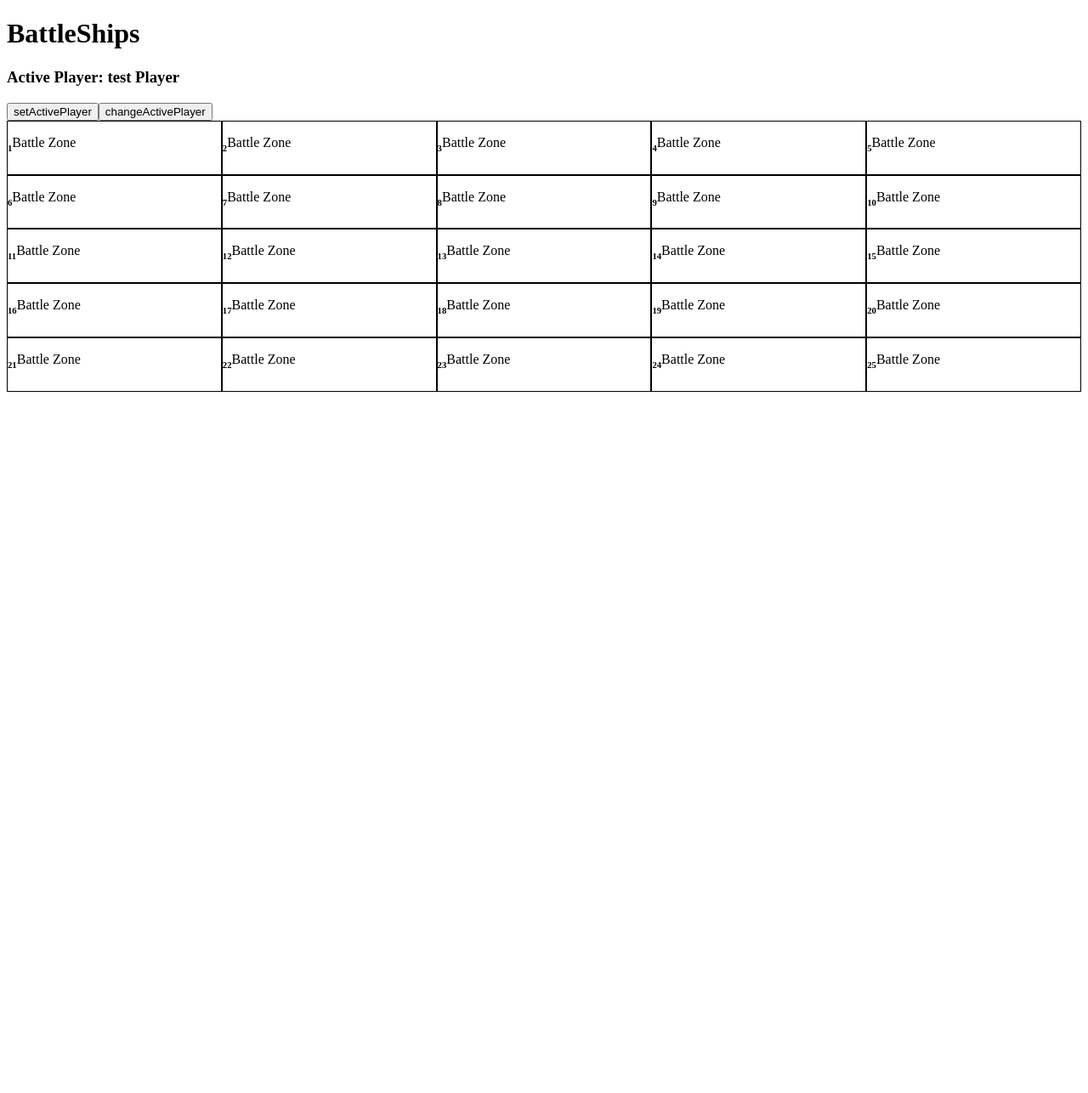
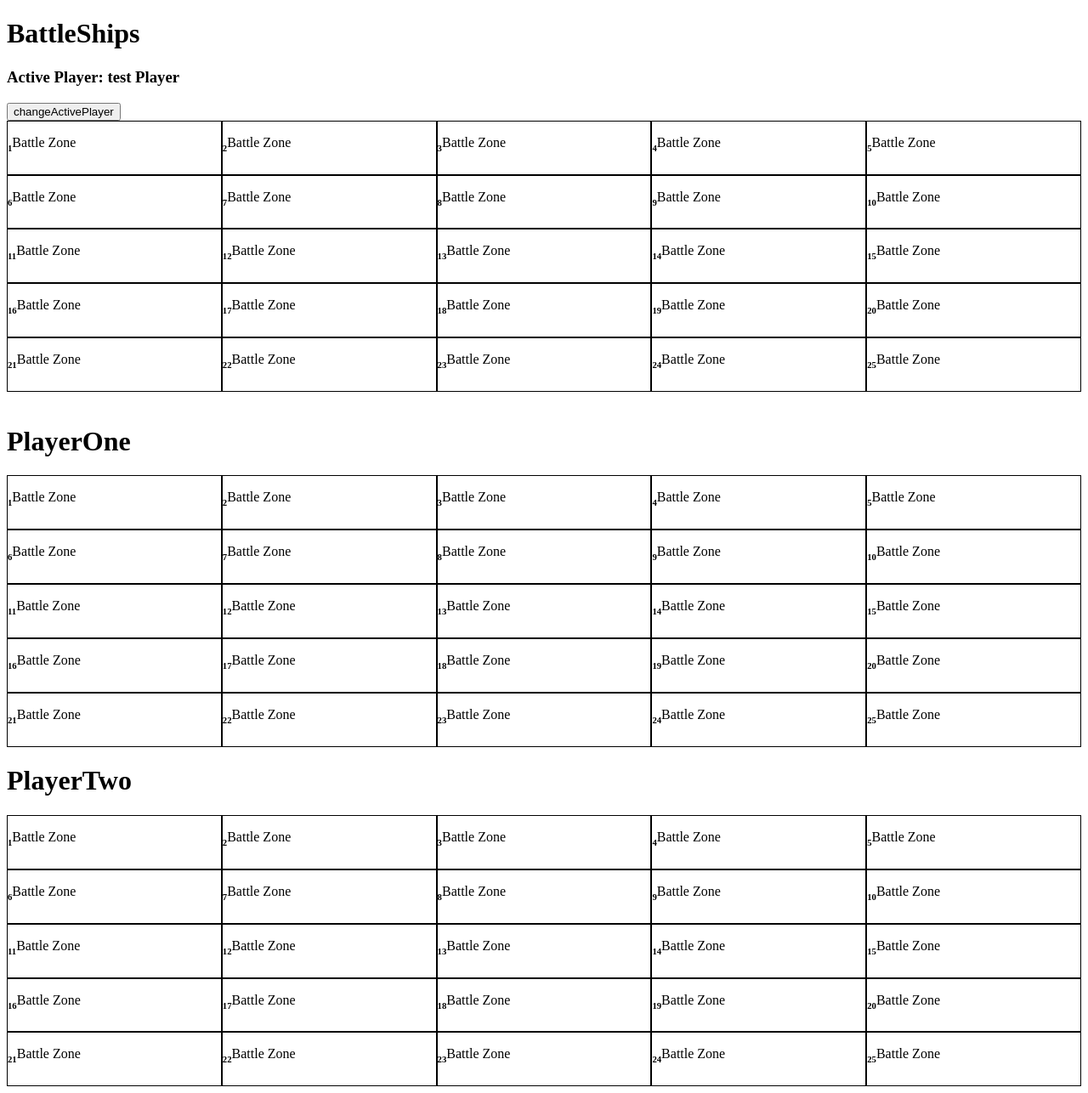
Before and after one commit to eriknyberg91/React-Typescript-Battleships, a React (Create React App) app: page / in a window 1280 px wide. Shown: the whole page at 85% size. Before the commit the page ends 800 px from the top, so only its background shows below. Built offline with nearby package versions, Linux system fonts and the light colour scheme.

Commit message:
Ship placements and rendering for each player

```diff
--- a/src/App.tsx
+++ b/src/App.tsx
@@ -5,7 +5,7 @@ import IBattleZone from './Classes/IBattleZone';
 import IPlayer from './Classes/IPlayer';
 
 function App() {
-
+  //TODO : Bort med testplayer (används för currentPlayer state)
   const testPlayer : IPlayer =
   {id: 3,
     playerName: "test Player",
@@ -19,40 +19,46 @@ function App() {
   const [currentPlayer, setCurrentPlayer] = useState<IPlayer>(testPlayer);
 
 
-  const setActivePlayer = () =>{
+
+//Maps over array of players to swap player turn and set current player.
+  const changeActivePlayer = () => {
     players.map((player) => {
+      if (player.isPlaying == false || player.isPlaying == true) {
+            player.isPlaying= !player.isPlaying;
+      }
       if (player.isPlaying == true) {
-        setCurrentPlayer(player)
-      }
-
-    })
-      console.log(currentPlayer);
-
-
+            setCurrentPlayer(player)
+      }})
   }
 
-  const changeActivePlayer = (id: number) => {
-    setActivePlayer();
-    players.map((player) => {
-      if (player.isPlaying == false || player.isPlaying == true) {
-        player.isPlaying= !player.isPlaying;
-      }
-    })
-    }
-
-
-
-
+//TODO: Is this function needed?
   const handleClick = (id: number) => {
     console.log(id);
     setZoneList(
       zoneList.map((zone) => {
         if (zone.id == id) {
-          return {...zone, isClicked: !zone.isClicked}
+          return zone;
         }
         return zone;
 
-      }))}
+      }))
+  }
+//TODO: Testing if it works as planned, implement style for each scenario
+  const handleShipPlacement = (id: number) => {
+    console.log("zone.id:", id);
+    console.log("currentPlayer.id:", currentPlayer.id);
+    setZoneList(
+      zoneList.map((zone) => {
+        if (zone.id == id && currentPlayer.id == 1) {
+          return {...zone, shipPlacedByPlayerOne: true}
+        }
+        else if (zone.id == id && currentPlayer.id == 2){
+          return {...zone, shipPlacedByPlayerTwo: true}
+        }
+        return zone;
+
+      }))
+  }
 
 
 
@@ -81,9 +87,8 @@ function App() {
 
   const generateZoneList = Array.from({length: numberOfZones}, (_, index) => ({
     id: index + 1,
-    isClicked: false,
-    clickedByPlayerOne: false,
-    clickedByPlayerTwo: false
+    shipPlacedByPlayerOne: false,
+    shipPlacedByPlayerTwo: false
     })
   )
 
@@ -96,10 +101,10 @@ function App() {
     <div className="App">
       <h1>BattleShips</h1>
       <BattleMap
+      handleFire={handleShipPlacement}
       list={zoneList}
       currentPlayer={currentPlayer}
       handleClick={handleClick}
-      setActivePlayer={setActivePlayer}
       changeActivePlayer={changeActivePlayer} />
     </div>
   );
--- a/src/Components/BattleMap/BattleMap.tsx
+++ b/src/Components/BattleMap/BattleMap.tsx
@@ -1,5 +1,3 @@
-import React from 'react'
-import BattleZone from '../BattleZone/BattleZone'
 import IBattleZone from '../../Classes/IBattleZone';
 import './BattleMap.css'
 import IPlayer from '../../Classes/IPlayer';
@@ -7,35 +5,54 @@ import IPlayer from '../../Classes/IPlayer';
 interface Props {
     list: IBattleZone[];
     currentPlayer: IPlayer;
-    handleClick(x: number): void;
-    setActivePlayer(): void;
-    changeActivePlayer(id: number): void;
+    handleClick(id: number): void;
+    handleFire(id: number): void
+    changeActivePlayer(): void;
 }
 
 
-const BattleMap = ({list, currentPlayer, handleClick, setActivePlayer, changeActivePlayer} : Props) => {
+const BattleMap = ({list, currentPlayer, handleClick, handleFire: handleShipPlacement, changeActivePlayer} : Props) => {
   return (
 
 
     <div className="battle-map-container">
      <div className="intro-container">
       <h3>Active Player: {currentPlayer?.playerName} </h3>
-      <button onClick={setActivePlayer}>setActivePlayer</button>
-      <button onClick={() => changeActivePlayer(currentPlayer.id)}>changeActivePlayer</button>
+      <button onClick={() => changeActivePlayer()}>changeActivePlayer</button>
       </div>
+
       <div className="battlemap">
-
       {list.map((zone) => (
             <div className="battle-zone"
-              onClick={() => handleClick(zone.id)}
-              style={{backgroundColor: zone.isClicked ? "red" : "white"}}>
+              onClick={() => handleShipPlacement(zone.id)}>
                 <h6>{zone.id}</h6>
-                <p>{zone.isClicked}</p>
                 <p>Battle Zone</p>
             </div>
         ))}
       </div>
-
+      <br />
+      <h1>PlayerOne</h1>
+      <div className="battlemap">
+      {list.map((zone) => (
+            <div className="battle-zone"
+              onClick={() => handleShipPlacement(zone.id)}
+              style={{backgroundColor: zone.shipPlacedByPlayerOne ? "green" : "white"}}>
+                <h6>{zone.id}</h6>
+                <p>Battle Zone</p>
+          </div>
+        ))}
+      </div>
+      <h1>PlayerTwo</h1>
+      <div className="battlemap">
+      {list.map((zone) => (
+            <div className="battle-zone"
+              onClick={() => handleShipPlacement(zone.id)}
+              style={{backgroundColor: zone.shipPlacedByPlayerTwo ? "blue" : "white"}}>
+                <h6>{zone.id}</h6>
+                <p>Battle Zone</p>
+          </div>
+        ))}
+      </div>
 
     </div>
   )
--- a/src/Components/BattleZone/BattleZone.tsx
+++ b/src/Components/BattleZone/BattleZone.tsx
@@ -9,7 +9,6 @@ const BattleZone = (x: IBattleZone, ) => {
     <div className="battle-zone-container" >
         <h3>BattleZone Component</h3>
         <p>Id: {x.id}</p>
-        <p>isClicked: {x.isClicked}</p>
     </div>
 
   )
```
Also changed, not shown: src/Classes/IBattleZone.tsx (+5 -7 lines).
